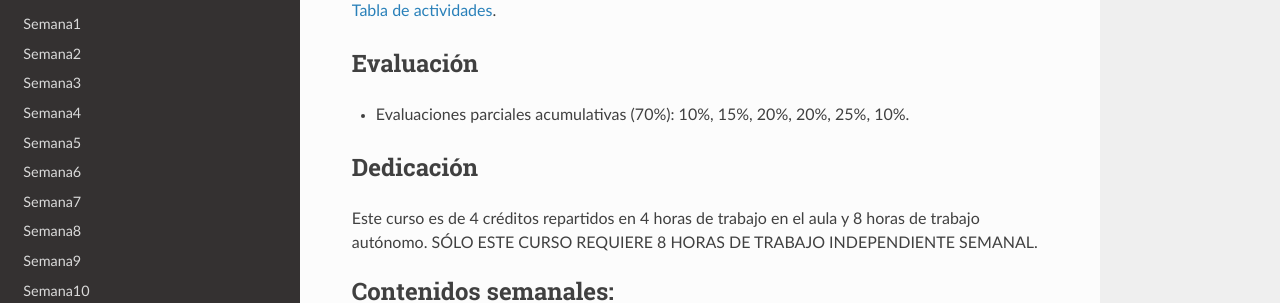
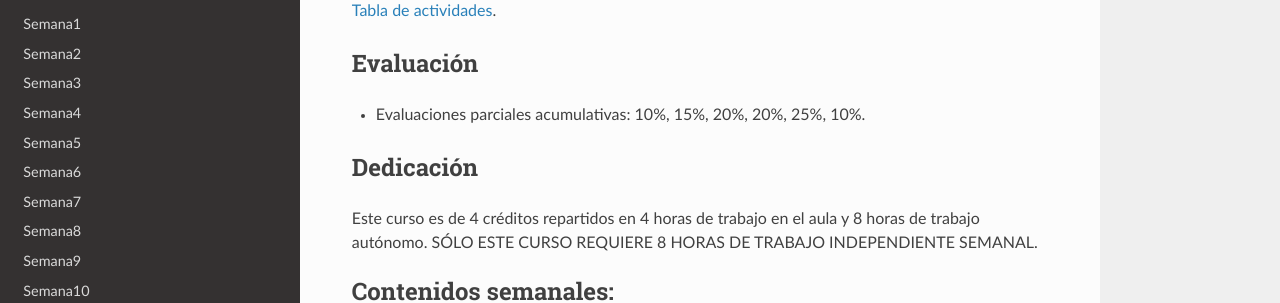
Before and after one commit to juanferfranco/controladores, a Sphinx documentation site: the page built from docs/index.rst, in a window 1280 px wide and 900 px high, scrolled down 872 px. Shown: the part 153-456 px from the top of the window. Built offline with Sphinx 7.4.7 and the Read the Docs theme 2.0.0, drawn with Linux system fonts in a browser that asks for light colours.

Commit message:
update week 10

```diff
--- a/docs/_semana10/semana10.rst
+++ b/docs/_semana10/semana10.rst
@@ -66,3 +66,6 @@
   exterior: interfaces de entrada/salida
 
 Esta semana vamos a discutir dos conceptos: Procesos y Memoria Virtual.
+
+En este `enlace <https://docs.google.com/presentation/d/1dKsG3U08mZZBb-ZGejno1-X6fZaYVKuiGSnIc5X7NBA/edit?usp=sharing>`__
+está el material que vamos a discutir.
--- a/docs/index.rst
+++ b/docs/index.rst
@@ -52,7 +52,7 @@
 Evaluación
 -----------
 
-* Evaluaciones parciales acumulativas (70%): 10%, 15%, 20%, 20%, 25%, 10%.
+* Evaluaciones parciales acumulativas: 10%, 15%, 20%, 20%, 25%, 10%.
 
 Dedicación
 -----------
```
